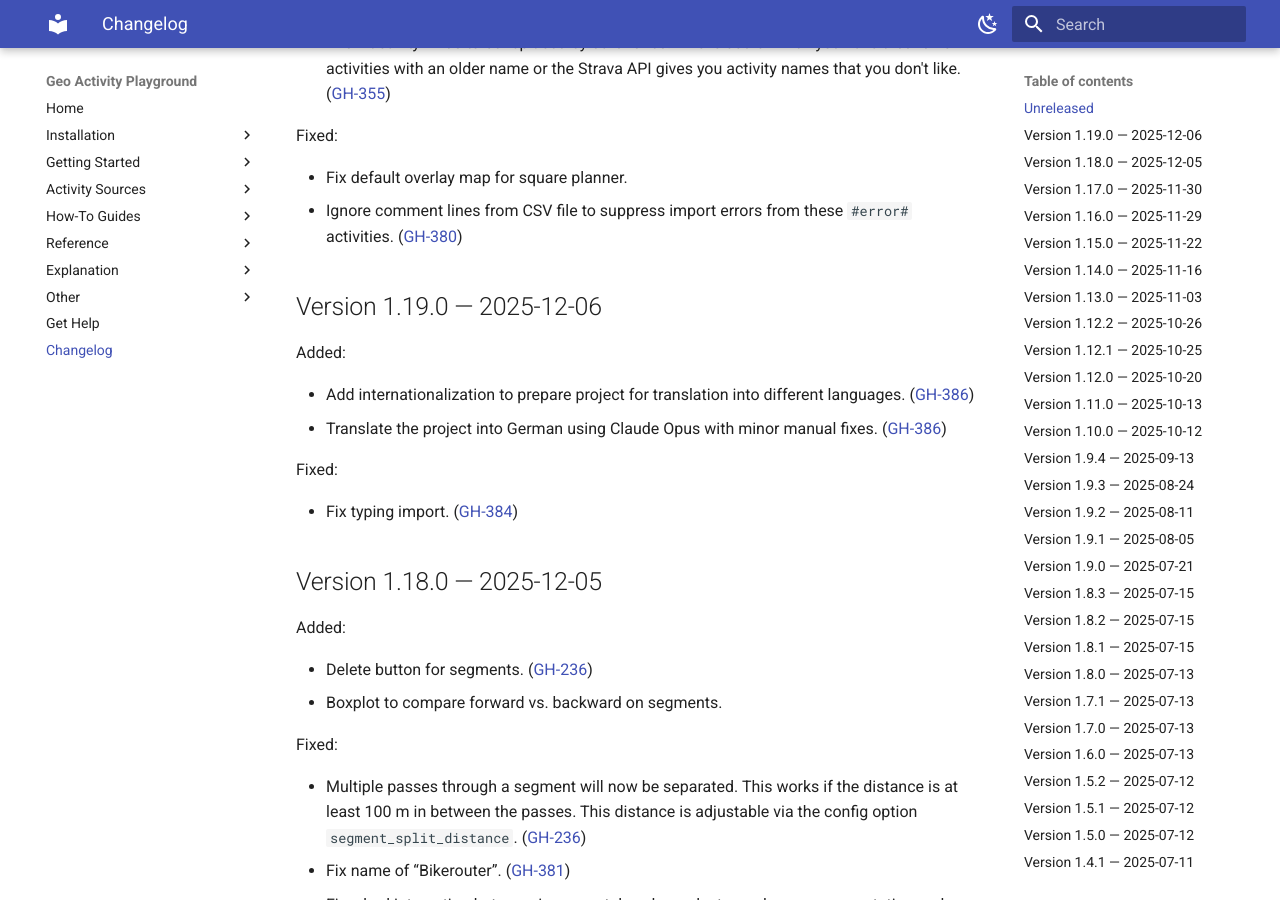
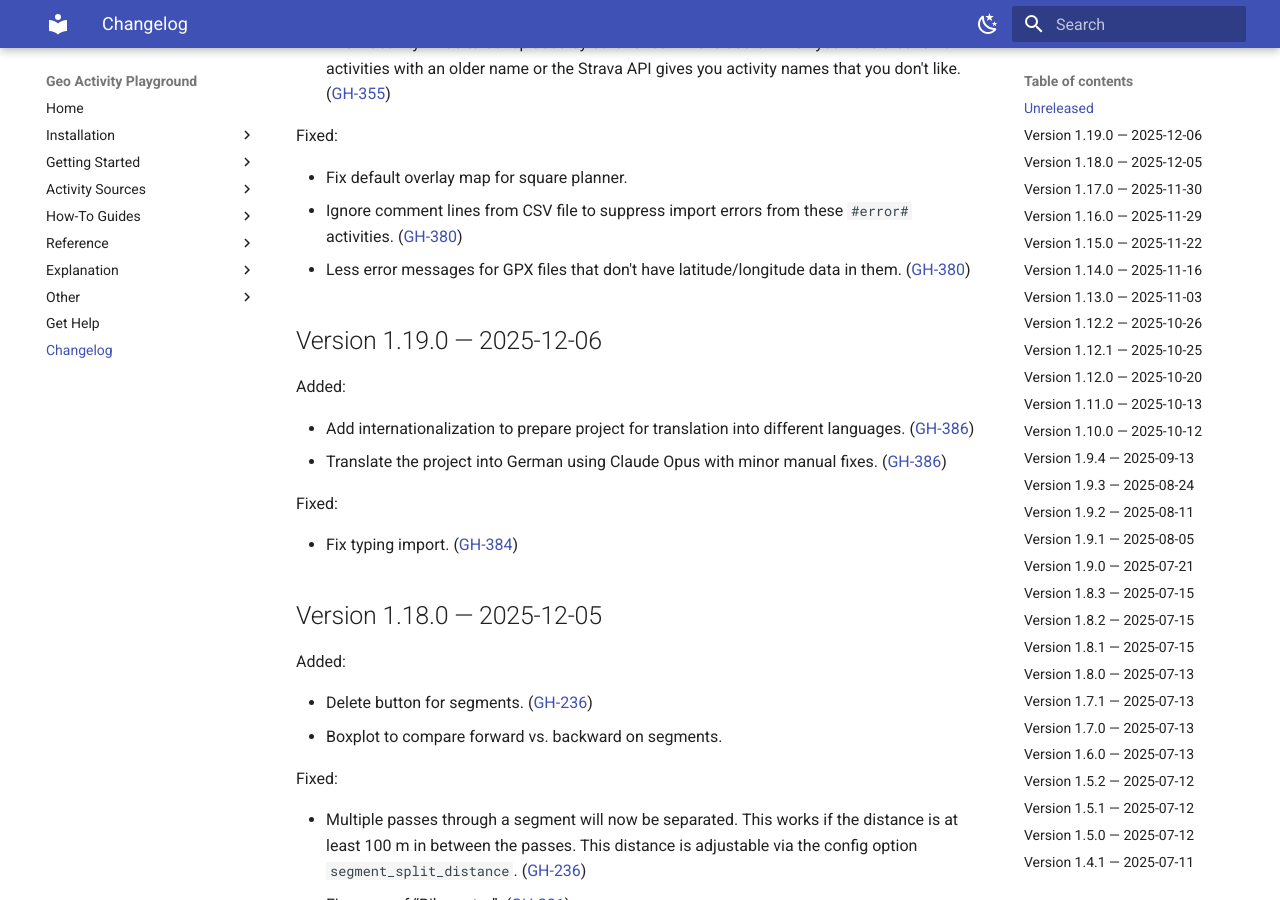
Before and after one commit to martin-ueding/geo-activity-playground, an MkDocs documentation site: the page built from docs/changelog.md, in a window 1280 px wide and 900 px high, scrolled down 434 px. Built offline with MkDocs 1.6.1 and Material for MkDocs 9.7.7, drawn with Linux system fonts in a browser that asks for light colours.

Commit message:
Changelog entry

```diff
--- a/docs/changelog.md
+++ b/docs/changelog.md
@@ -28,6 +28,7 @@ Fixed:
 
 - Fix default overlay map for square planner.
 - Ignore comment lines from CSV file to suppress import errors from these `#error#` activities. ([GH-380](https://github.com/martin-ueding/geo-activity-playground/issues/380))
+- Less error messages for GPX files that don't have latitude/longitude data in them. ([GH-380](https://github.com/martin-ueding/geo-activity-playground/issues/380))
 
 ## Version 1.19.0 — 2025-12-06
 
```
